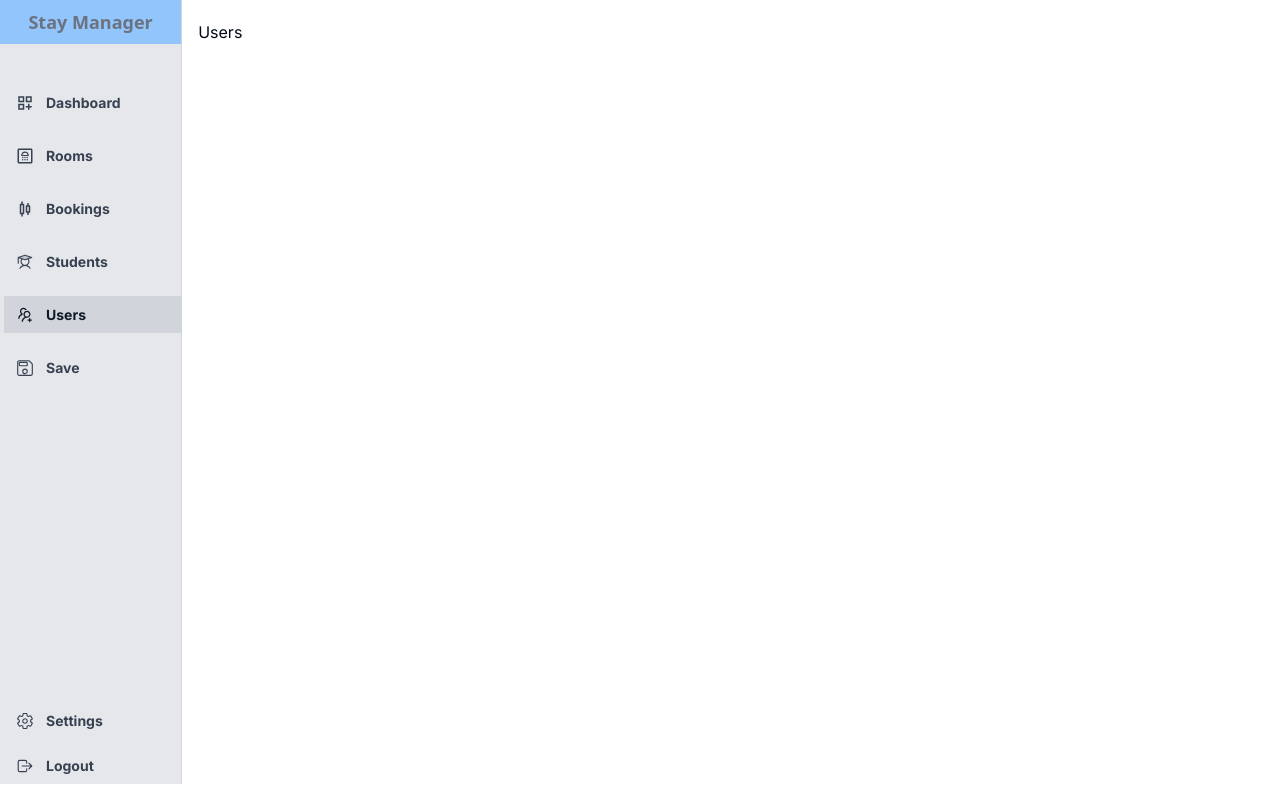
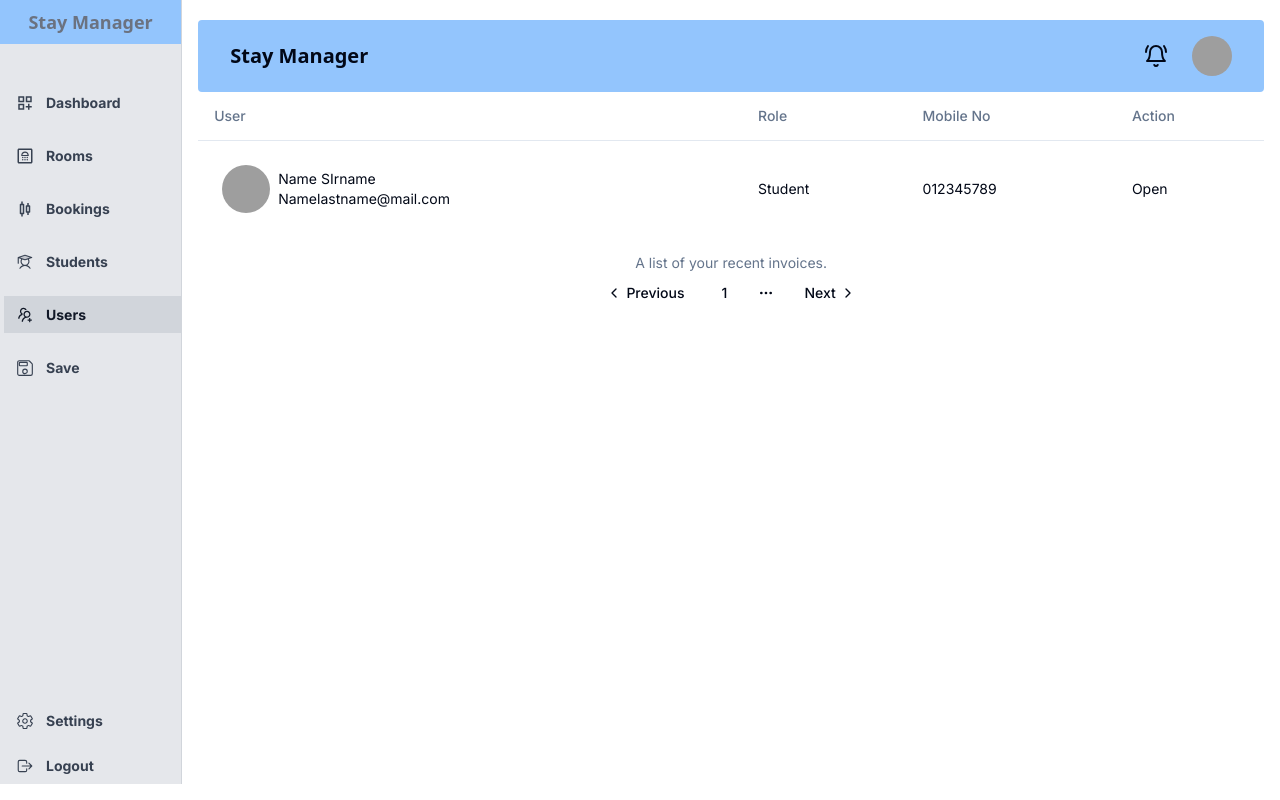
Before and after one commit to Anirbandasjoy/StayManager-Client125, a Next.js app: page /dashboard/users in a window 1280 px wide. Built offline with nearby package versions, Linux system fonts and the light colour scheme; grey boxes are pictures that could not be loaded.

Commit message:
design complet of dashboard user ...!

```diff
--- a/package.json
+++ b/package.json
@@ -11,6 +11,7 @@
   "dependencies": {
     "@radix-ui/react-alert-dialog": "^1.1.1",
     "@radix-ui/react-avatar": "^1.1.0",
+    "@radix-ui/react-checkbox": "^1.1.1",
     "@radix-ui/react-dialog": "^1.1.1",
     "@radix-ui/react-dropdown-menu": "^2.1.1",
     "@radix-ui/react-label": "^2.1.0",
@@ -19,6 +20,7 @@
     "@radix-ui/react-switch": "^1.1.0",
     "@radix-ui/react-toast": "^1.2.1",
     "@reduxjs/toolkit": "^2.2.5",
+    "@tanstack/react-table": "^8.19.2",
     "axios": "^1.7.2",
     "class-variance-authority": "^0.7.0",
     "clsx": "^2.1.1",
--- a/src/app/(auth)/register/page.tsx
+++ b/src/app/(auth)/register/page.tsx
@@ -60,7 +60,7 @@ const Register = () => {
         title: "Registration Succesfull",
         description: `Please Active you email: ${data.email}`
       });
-      router.push("/");
+      router.push("/login");
 
     } catch (error: any) {
       console.error("Failed to login:", error);
--- a/src/app/(auth)/user/activate/[token]/page.tsx
+++ b/src/app/(auth)/user/activate/[token]/page.tsx
@@ -1,6 +1,7 @@
 "use client";
 import { toast } from '@/components/ui/use-toast';
 import { useUserRegistrationMutation } from '@/redux/api/baseApi';
+import Link from 'next/link';
 import { useParams, useRouter } from 'next/navigation';
 import { useEffect, useState } from 'react';
 
@@ -17,7 +18,7 @@ const Page = (): JSX.Element => {
             await setUserRegistration({
                 token: token
             }).unwrap();
-            router.push("/");
+            router.push("/login");
             toast({
                 title: "Activation Succesfull",
                 description: data?.message,
@@ -42,7 +43,9 @@ const Page = (): JSX.Element => {
             {
                 isLoading ? <>Loading ......</> :
                     !error ? <>..... Activating Account!</> :
-                        <div className='text-red-500'>Registration Failed!</div>
+                        <div className='text-red-500'>Registration Failed!
+                            <Link className='underline text-blue-500' href={'/register'}>Try Again ?</Link>
+                        </div>
             }
         </div>
     );
--- a/src/app/(dashboard)/dashboard/(users)/users/page.tsx
+++ b/src/app/(dashboard)/dashboard/(users)/users/page.tsx
@@ -1,5 +1,106 @@
-const Users = () => {
-  return <div>Users</div>;
-};
+'use client'
 
-export default Users;
+import {
+  Table,
+  TableBody,
+  TableCaption,
+  TableCell,
+  TableFooter,
+  TableHead,
+  TableHeader,
+  TableRow,
+} from "@/components/ui/table"
+
+import {
+  Pagination,
+  PaginationContent,
+  PaginationEllipsis,
+  PaginationItem,
+  PaginationLink,
+  PaginationNext,
+  PaginationPrevious,
+} from "@/components/ui/pagination"
+
+import {
+  DropdownMenu,
+  DropdownMenuContent,
+  DropdownMenuItem,
+  DropdownMenuLabel,
+  DropdownMenuSeparator,
+  DropdownMenuTrigger,
+} from "@/components/ui/dropdown-menu"
+
+
+import Navbar from "@/extraComponents/dashboard/sidebar/Navbar";
+import { useAllUserQuery } from "@/redux/api/baseApi";
+
+
+const page = (): JSX.Element => {
+
+
+  return (
+    <>
+      <Navbar />
+      <Table>
+        <TableCaption>A list of your recent invoices.</TableCaption>
+        <TableHeader>
+          <TableRow>
+            <TableHead>User</TableHead>
+            <TableHead>Role</TableHead>
+            <TableHead>Mobile No</TableHead>
+            <TableHead>Action</TableHead>
+          </TableRow>
+        </TableHeader>
+        <TableBody>
+          <TableRow >
+            <TableCell>
+              <div className="flex items-center gap-2 p-2">
+                <img className="h-12 w-12 rounded-full" src="https://www.shareicon.net/data/512x512/2016/09/15/829459_man_512x512.png" alt="" />
+                <ul className=" text-start">
+                  <li>Name SIrname</li>
+                  <li>Namelastname@mail.com</li>
+                </ul>
+              </div>
+            </TableCell>
+            <TableCell>Student</TableCell>
+            <TableCell>012345789</TableCell>
+            <TableCell>
+
+              <DropdownMenu>
+                <DropdownMenuTrigger>Open</DropdownMenuTrigger>
+                <DropdownMenuContent>
+                  <DropdownMenuLabel>My Account</DropdownMenuLabel>
+                  <DropdownMenuSeparator />
+                  <DropdownMenuItem>See Profile</DropdownMenuItem>
+                  <DropdownMenuItem>Payment Histry</DropdownMenuItem>
+                  <DropdownMenuItem>Chenge Roll</DropdownMenuItem>
+                </DropdownMenuContent>
+              </DropdownMenu>
+
+            </TableCell>
+          </TableRow>
+        </TableBody>
+      </Table>
+
+      <Pagination>
+        <PaginationContent>
+          <PaginationItem>
+            <PaginationPrevious href="#" />
+          </PaginationItem>
+          <PaginationItem>
+            <PaginationLink href="#">1</PaginationLink>
+          </PaginationItem>
+          <PaginationItem>
+            <PaginationEllipsis />
+          </PaginationItem>
+          <PaginationItem>
+            <PaginationNext href="#" />
+          </PaginationItem>
+        </PaginationContent>
+      </Pagination>
+
+    </>
+  )
+}
+
+export default page;
--- /dev/null
+++ b/src/components/ui/checkbox.tsx
@@ -0,0 +1,30 @@
+"use client"
+
+import * as React from "react"
+import * as CheckboxPrimitive from "@radix-ui/react-checkbox"
+import { Check } from "lucide-react"
+
+import { cn } from "@/lib/utils"
+
+const Checkbox = React.forwardRef<
+  React.ElementRef<typeof CheckboxPrimitive.Root>,
+  React.ComponentPropsWithoutRef<typeof CheckboxPrimitive.Root>
+>(({ className, ...props }, ref) => (
+  <CheckboxPrimitive.Root
+    ref={ref}
+    className={cn(
+      "peer h-4 w-4 shrink-0 rounded-sm border border-primary ring-offset-background focus-visible:outline-none focus-visible:ring-2 focus-visible:ring-ring focus-visible:ring-offset-2 disabled:cursor-not-allowed disabled:opacity-50 data-[state=checked]:bg-primary data-[state=checked]:text-primary-foreground",
+      className
+    )}
+    {...props}
+  >
+    <CheckboxPrimitive.Indicator
+      className={cn("flex items-center justify-center text-current")}
+    >
+      <Check className="h-4 w-4" />
+    </CheckboxPrimitive.Indicator>
+  </CheckboxPrimitive.Root>
+))
+Checkbox.displayName = CheckboxPrimitive.Root.displayName
+
+export { Checkbox }
--- /dev/null
+++ b/src/components/ui/pagination.tsx
@@ -0,0 +1,117 @@
+import * as React from "react"
+import { ChevronLeft, ChevronRight, MoreHorizontal } from "lucide-react"
+
+import { cn } from "@/lib/utils"
+import { ButtonProps, buttonVariants } from "@/components/ui/button"
+
+const Pagination = ({ className, ...props }: React.ComponentProps<"nav">) => (
+  <nav
+    role="navigation"
+    aria-label="pagination"
+    className={cn("mx-auto flex w-full justify-center", className)}
+    {...props}
+  />
+)
+Pagination.displayName = "Pagination"
+
+const PaginationContent = React.forwardRef<
+  HTMLUListElement,
+  React.ComponentProps<"ul">
+>(({ className, ...props }, ref) => (
+  <ul
+    ref={ref}
+    className={cn("flex flex-row items-center gap-1", className)}
+    {...props}
+  />
+))
+PaginationContent.displayName = "PaginationContent"
+
+const PaginationItem = React.forwardRef<
+  HTMLLIElement,
+  React.ComponentProps<"li">
+>(({ className, ...props }, ref) => (
+  <li ref={ref} className={cn("", className)} {...props} />
+))
+PaginationItem.displayName = "PaginationItem"
+
+type PaginationLinkProps = {
+  isActive?: boolean
+} & Pick<ButtonProps, "size"> &
+  React.ComponentProps<"a">
+
+const PaginationLink = ({
+  className,
+  isActive,
+  size = "icon",
+  ...props
+}: PaginationLinkProps) => (
+  <a
+    aria-current={isActive ? "page" : undefined}
+    className={cn(
+      buttonVariants({
+        variant: isActive ? "outline" : "ghost",
+        size,
+      }),
+      className
+    )}
+    {...props}
+  />
+)
+PaginationLink.displayName = "PaginationLink"
+
+const PaginationPrevious = ({
+  className,
+  ...props
+}: React.ComponentProps<typeof PaginationLink>) => (
+  <PaginationLink
+    aria-label="Go to previous page"
+    size="default"
+    className={cn("gap-1 pl-2.5", className)}
+    {...props}
+  >
+    <ChevronLeft className="h-4 w-4" />
+    <span>Previous</span>
+  </PaginationLink>
+)
+PaginationPrevious.displayName = "PaginationPrevious"
+
+const PaginationNext = ({
+  className,
+  ...props
+}: React.ComponentProps<typeof PaginationLink>) => (
+  <PaginationLink
+    aria-label="Go to next page"
+    size="default"
+    className={cn("gap-1 pr-2.5", className)}
+    {...props}
+  >
+    <span>Next</span>
+    <ChevronRight className="h-4 w-4" />
+  </PaginationLink>
+)
+PaginationNext.displayName = "PaginationNext"
+
+const PaginationEllipsis = ({
+  className,
+  ...props
+}: React.ComponentProps<"span">) => (
+  <span
+    aria-hidden
+    className={cn("flex h-9 w-9 items-center justify-center", className)}
+    {...props}
+  >
+    <MoreHorizontal className="h-4 w-4" />
+    <span className="sr-only">More pages</span>
+  </span>
+)
+PaginationEllipsis.displayName = "PaginationEllipsis"
+
+export {
+  Pagination,
+  PaginationContent,
+  PaginationEllipsis,
+  PaginationItem,
+  PaginationLink,
+  PaginationNext,
+  PaginationPrevious,
+}
--- /dev/null
+++ b/src/components/ui/table.tsx
@@ -0,0 +1,117 @@
+import * as React from "react"
+
+import { cn } from "@/lib/utils"
+
+const Table = React.forwardRef<
+  HTMLTableElement,
+  React.HTMLAttributes<HTMLTableElement>
+>(({ className, ...props }, ref) => (
+  <div className="relative w-full overflow-auto">
+    <table
+      ref={ref}
+      className={cn("w-full caption-bottom text-sm", className)}
+      {...props}
+    />
+  </div>
+))
+Table.displayName = "Table"
+
+const TableHeader = React.forwardRef<
+  HTMLTableSectionElement,
+  React.HTMLAttributes<HTMLTableSectionElement>
+>(({ className, ...props }, ref) => (
+  <thead ref={ref} className={cn("[&_tr]:border-b", className)} {...props} />
+))
+TableHeader.displayName = "TableHeader"
+
+const TableBody = React.forwardRef<
+  HTMLTableSectionElement,
+  React.HTMLAttributes<HTMLTableSectionElement>
+>(({ className, ...props }, ref) => (
+  <tbody
+    ref={ref}
+    className={cn("[&_tr:last-child]:border-0", className)}
+    {...props}
+  />
+))
+TableBody.displayName = "TableBody"
+
+const TableFooter = React.forwardRef<
+  HTMLTableSectionElement,
+  React.HTMLAttributes<HTMLTableSectionElement>
+>(({ className, ...props }, ref) => (
+  <tfoot
+    ref={ref}
+    className={cn(
+      "border-t bg-muted/50 font-medium [&>tr]:last:border-b-0",
+      className
+    )}
+    {...props}
+  />
+))
+TableFooter.displayName = "TableFooter"
+
+const TableRow = React.forwardRef<
+  HTMLTableRowElement,
+  React.HTMLAttributes<HTMLTableRowElement>
+>(({ className, ...props }, ref) => (
+  <tr
+    ref={ref}
+    className={cn(
+      "border-b transition-colors hover:bg-muted/50 data-[state=selected]:bg-muted",
+      className
+    )}
+    {...props}
+  />
+))
+TableRow.displayName = "TableRow"
+
+const TableHead = React.forwardRef<
+  HTMLTableCellElement,
+  React.ThHTMLAttributes<HTMLTableCellElement>
+>(({ className, ...props }, ref) => (
+  <th
+    ref={ref}
+    className={cn(
+      "h-12 px-4 text-left align-middle font-medium text-muted-foreground [&:has([role=checkbox])]:pr-0",
+      className
+    )}
+    {...props}
+  />
+))
+TableHead.displayName = "TableHead"
+
+const TableCell = React.forwardRef<
+  HTMLTableCellElement,
+  React.TdHTMLAttributes<HTMLTableCellElement>
+>(({ className, ...props }, ref) => (
+  <td
+    ref={ref}
+    className={cn("p-4 align-middle [&:has([role=checkbox])]:pr-0", className)}
+    {...props}
+  />
+))
+TableCell.displayName = "TableCell"
+
+const TableCaption = React.forwardRef<
+  HTMLTableCaptionElement,
+  React.HTMLAttributes<HTMLTableCaptionElement>
+>(({ className, ...props }, ref) => (
+  <caption
+    ref={ref}
+    className={cn("mt-4 text-sm text-muted-foreground", className)}
+    {...props}
+  />
+))
+TableCaption.displayName = "TableCaption"
+
+export {
+  Table,
+  TableHeader,
+  TableBody,
+  TableFooter,
+  TableHead,
+  TableRow,
+  TableCell,
+  TableCaption,
+}
--- a/src/redux/api/baseApi.tsx
+++ b/src/redux/api/baseApi.tsx
@@ -49,6 +49,7 @@ const stayManagerApi = createApi({
         body: token
       })
     })
+
   }),
 });
 
```
Also changed, not shown: 1 other file (tests, documents, lock files or other folders).
